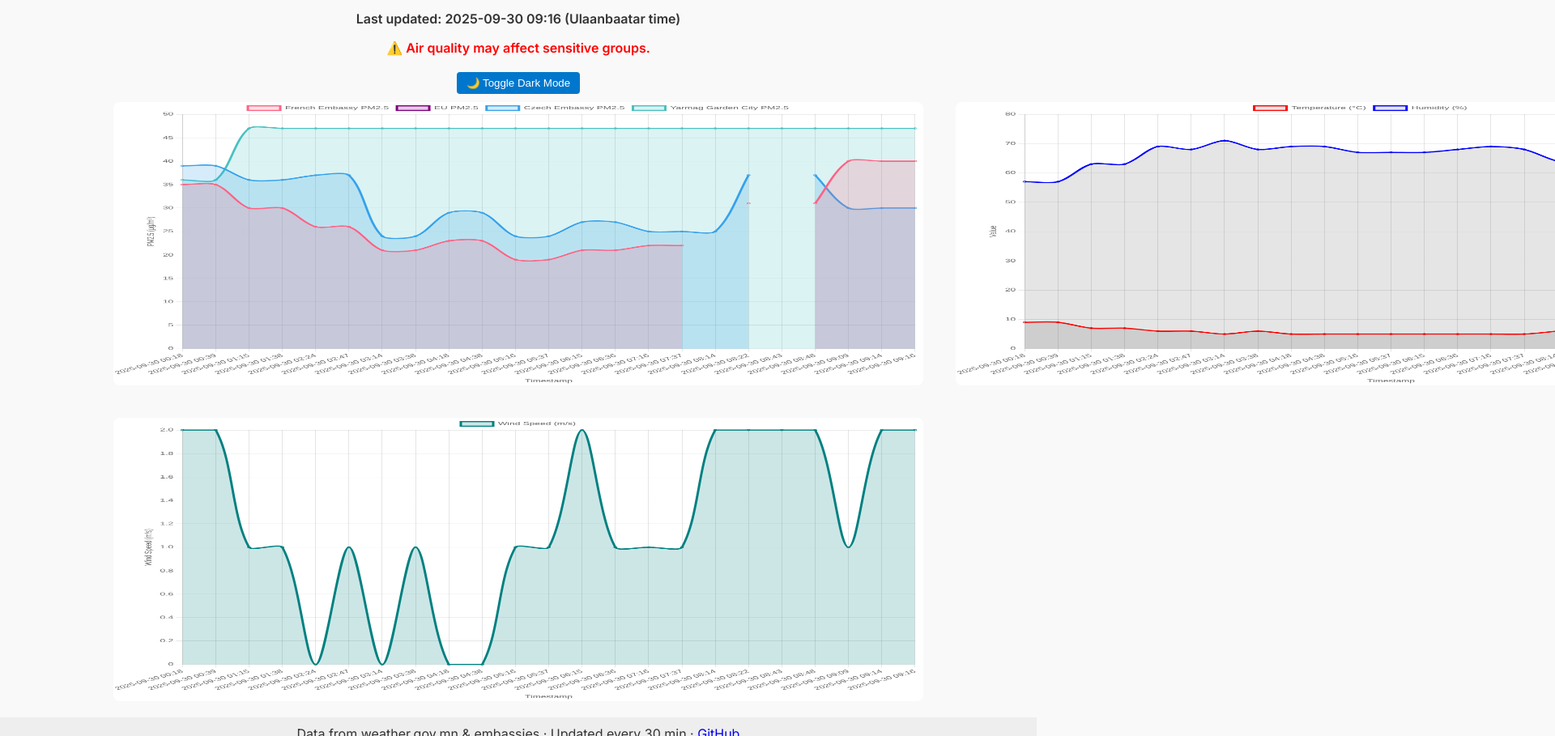
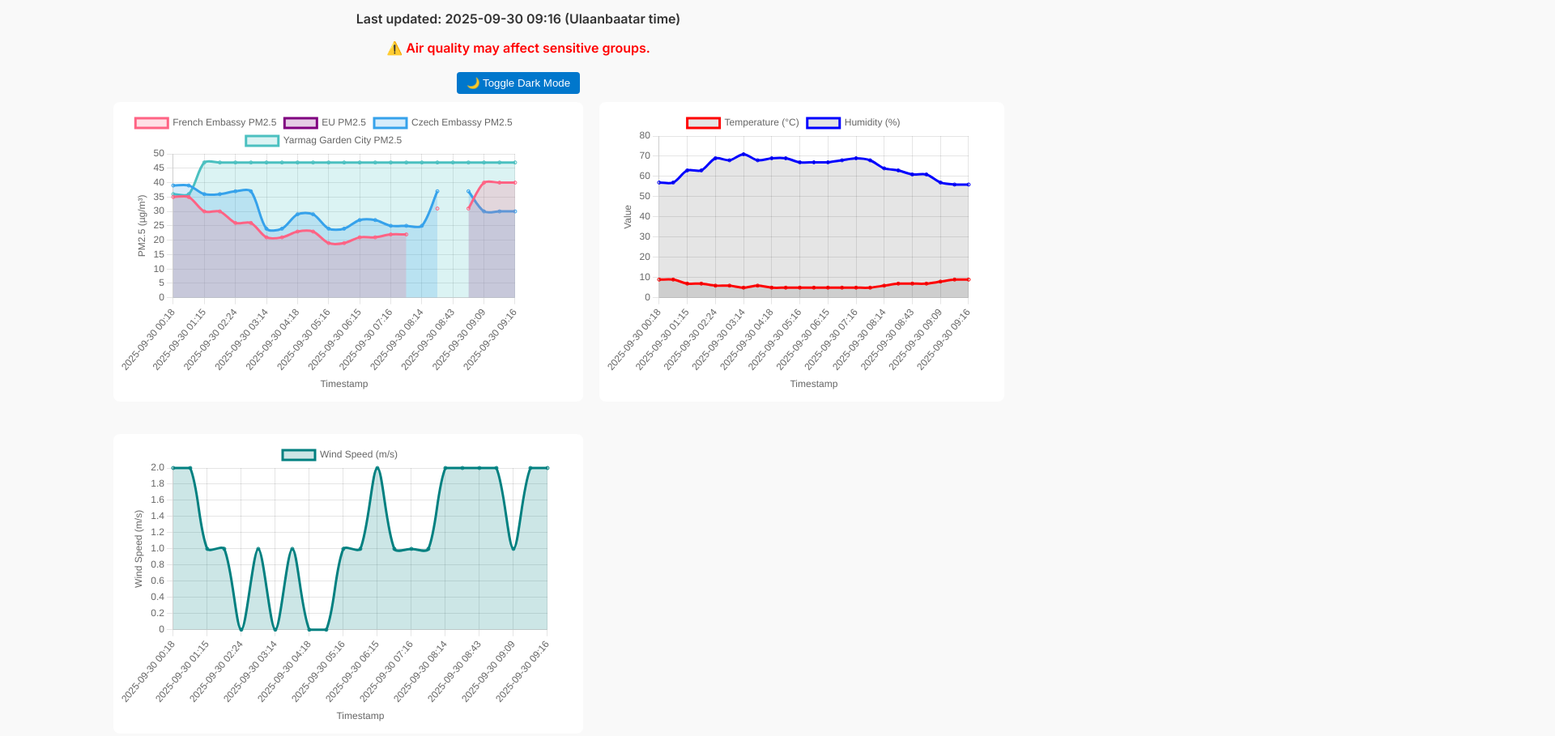
Before and after one commit to chuk-a/UBWeatherScraper, a plain HTML site: page index.html in a window 1280 px wide. Shown: the part 201-1110 px from the top of the page at 81% size, 1920 px wide, since content can reach past the window. Drawn offline with nearby package versions, Linux system fonts and the light colour scheme; animation ran at ten frames a second.

Commit message:
Update index.html

```diff
--- a/index.html
+++ b/index.html
@@ -14,17 +14,22 @@
     .container { max-width: 1000px; margin: auto; padding: 20px; }
     .grid { display: grid; grid-template-columns: 1fr; gap: 40px; }
     @media (min-width: 768px) { .grid { grid-template-columns: 1fr 1fr; } }
-    .grid canvas {
+    .chart-container {
+      position: relative;
       width: 100%;
-      height: 350px !important; /* equal height for all charts */
+      height: 300px;  /* default height */
       background: white;
       border-radius: 8px;
+      padding: 10px;
+    }
+    @media (min-width: 768px) {
+      .chart-container { height: 350px; } /* bigger on desktop */
     }
     h1, p { text-align: center; }
     #lastUpdated { font-weight: bold; margin-top: 10px; }
     #pmAlert { font-weight: bold; color: red; margin-bottom: 20px; text-align: center; }
     .dark { background: #121212; color: #eee; }
-    .dark canvas { background: #1e1e1e; }
+    .dark .chart-container { background: #1e1e1e; }
     .toggle-btn { display: block; margin: 10px auto; padding: 6px 12px; background: #0077cc; color: white; border: none; border-radius: 4px; cursor: pointer; }
   </style>
 </head>
@@ -46,9 +51,9 @@
     <button class="toggle-btn" onclick="document.body.classList.toggle('dark')">🌙 Toggle Dark Mode</button>
 
     <div class="grid">
-      <canvas id="pmChart"></canvas>
-      <canvas id="weatherChart"></canvas>
-      <canvas id="windChart"></canvas>
+      <div class="chart-container"><canvas id="pmChart"></canvas></div>
+      <div class="chart-container"><canvas id="weatherChart"></canvas></div>
+      <div class="chart-container"><canvas id="windChart"></canvas></div>
     </div>
   </div>
 
@@ -117,6 +122,13 @@
       }
       document.getElementById('pmAlert').textContent = alertMsg;
 
+      const baseOptions = {
+        responsive: true,
+        maintainAspectRatio: false, // fill parent container height
+        plugins: { tooltip: { mode: 'index', intersect: false }, legend: { position: 'top' } },
+        interaction: { mode: 'nearest', axis: 'x' }
+      };
+
       new Chart(document.getElementById('pmChart'), {
         type: 'line',
         data: {
@@ -128,13 +140,7 @@
             { label: 'Yarmag Garden City PM2.5', data: yarmag, borderColor: 'rgba(75,192,192,1)', backgroundColor: 'rgba(75,192,192,0.2)', pointRadius: 2, tension: 0.3, fill: true }
           ]
         },
-        options: {
-          responsive: true,
-          maintainAspectRatio: false,   // 🔑 ensures fixed height
-          interaction: { mode: 'nearest', axis: 'x' },
-          plugins: { tooltip: { mode: 'index', intersect: false }, legend: { position: 'top' } },
-          scales: { x: { title: { display: true, text: 'Timestamp' } }, y: { title: { display: true, text: 'PM2.5 (µg/m³)' }, beginAtZero: true } }
-        }
+        options: { ...baseOptions, scales: { x: { title: { display: true, text: 'Timestamp' } }, y: { title: { display: true, text: 'PM2.5 (µg/m³)' }, beginAtZero: true } } }
       });
 
       new Chart(document.getElementById('weatherChart'), {
@@ -146,12 +152,7 @@
             { label: 'Humidity (%)', data: humidities, borderColor: 'blue', pointRadius: 2, tension: 0.3, fill: true }
           ]
         },
-        options: {
-          responsive: true,
-          maintainAspectRatio: false,   // 🔑 ensures fixed height
-          plugins: { tooltip: { mode: 'index', intersect: false }, legend: { position: 'top' } },
-          scales: { x: { title: { display: true, text: 'Timestamp' } }, y: { title: { display: true, text: 'Value' }, beginAtZero: true } }
-        }
+        options: { ...baseOptions, scales: { x: { title: { display: true, text: 'Timestamp' } }, y: { title: { display: true, text: 'Value' }, beginAtZero: true } } }
       });
 
       new Chart(document.getElementById('windChart'), {
@@ -162,12 +163,7 @@
             { label: 'Wind Speed (m/s)', data: windSpeeds, borderColor: 'teal', backgroundColor: 'rgba(0,128,128,0.2)', pointRadius: 2, tension: 0.3, fill: true }
           ]
         },
-        options: {
-          responsive: true,
-          maintainAspectRatio: false,   // 🔑 ensures fixed height
-          plugins: { tooltip: { mode: 'index', intersect: false }, legend: { position: 'top' } },
-          scales: { x: { title: { display: true, text: 'Timestamp' } }, y: { title: { display: true, text: 'Wind Speed (m/s)' }, beginAtZero: true } }
-        }
+        options: { ...baseOptions, scales: { x: { title: { display: true, text: 'Timestamp' } }, y: { title: { display: true, text: 'Wind Speed (m/s)' }, beginAtZero: true } } }
       });
     }
 
```
